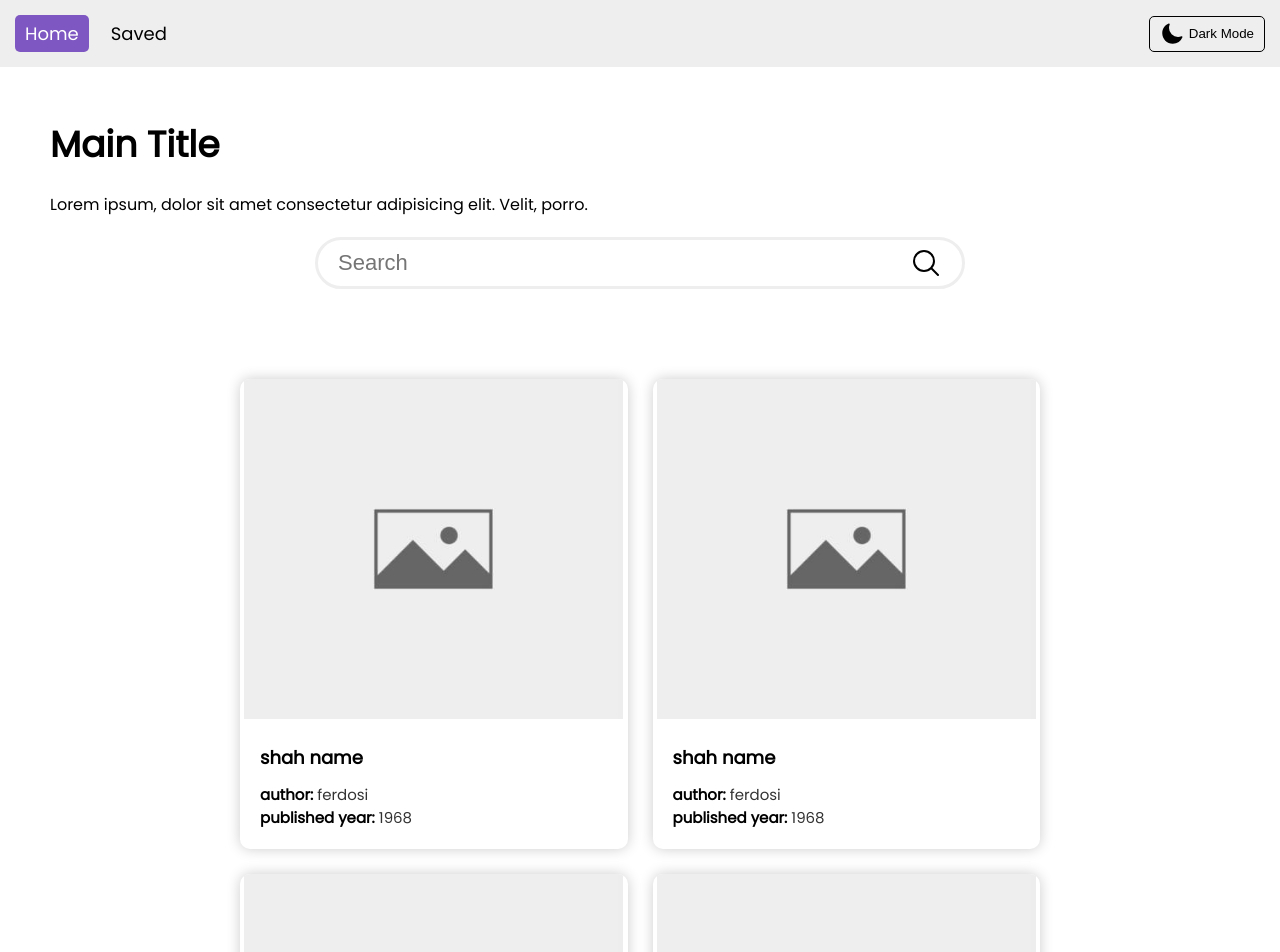
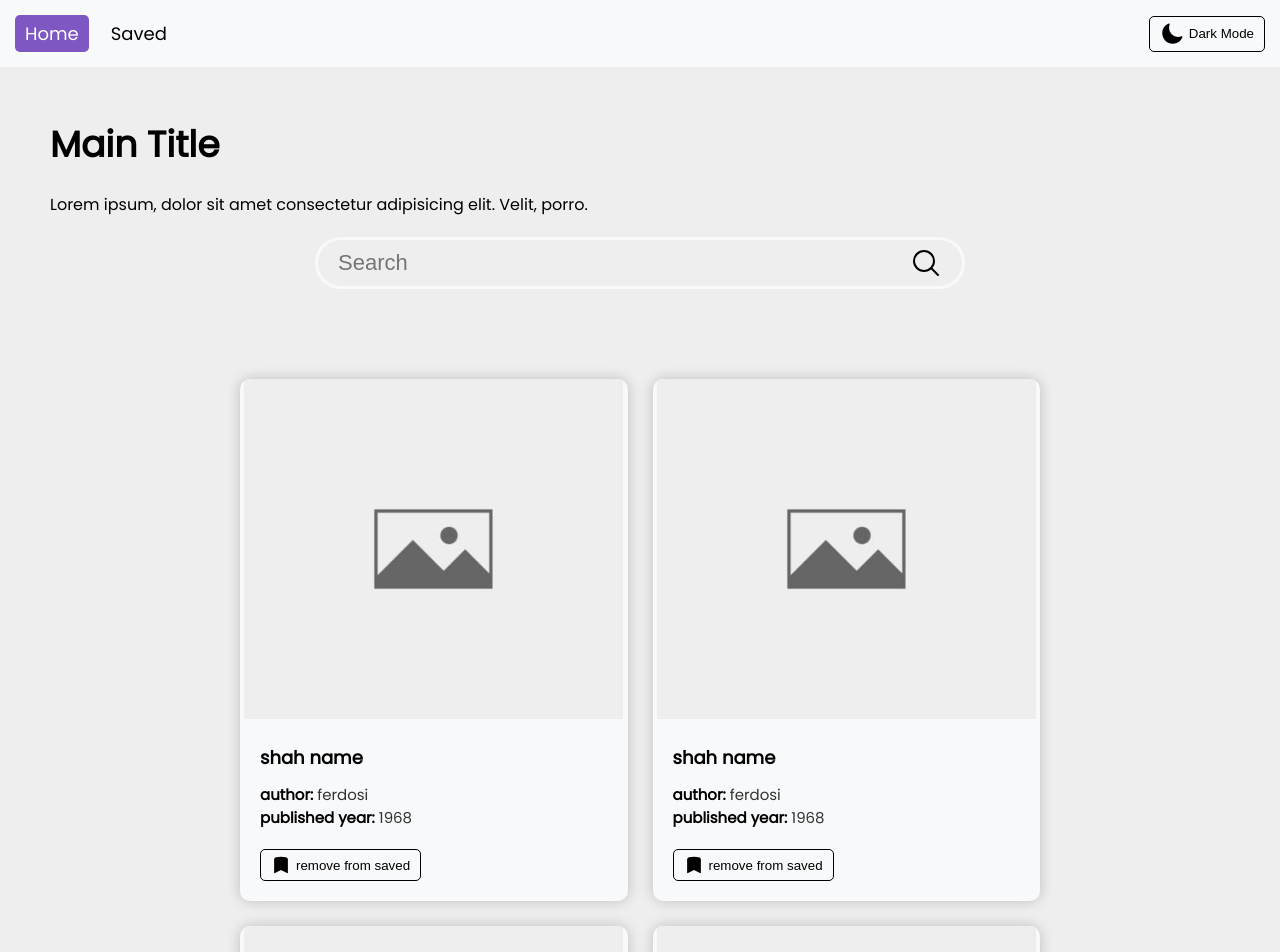
Before and after one commit to adel-nodehi/library, a React (Vite) app: page / in a window 1280 px wide. Shown: the top 952 px of the page. Built offline with nearby package versions, Linux system fonts and the light colour scheme.

Commit message:
add Button to BookItem

```diff
--- a/src/components/BookItem.jsx
+++ b/src/components/BookItem.jsx
@@ -1,6 +1,9 @@
 import notAvailable from "../assets/images/not_available_image.jpg";
+import Button from "./Button";
 
 function BookItem() {
+  const bookmarked = true;
+
   return (
     <div className="Books__item">
       <img src={notAvailable} alt="" />
@@ -12,6 +15,42 @@ function BookItem() {
         <p>
           published year: <span>1968</span>
         </p>
+
+        <Button className="btn-save">
+          {bookmarked ? (
+            <>
+              <svg
+                xmlns="http://www.w3.org/2000/svg"
+                viewBox="0 0 24 24"
+                fill="currentColor"
+              >
+                <path
+                  fill-rule="evenodd"
+                  d="M6.32 2.577a49.255 49.255 0 0 1 11.36 0c1.497.174 2.57 1.46 2.57 2.93V21a.75.75 0 0 1-1.085.67L12 18.089l-7.165 3.583A.75.75 0 0 1 3.75 21V5.507c0-1.47 1.073-2.756 2.57-2.93Z"
+                  clip-rule="evenodd"
+                />
+              </svg>
+              remove from saved
+            </>
+          ) : (
+            <>
+              <svg
+                xmlns="http://www.w3.org/2000/svg"
+                fill="none"
+                viewBox="0 0 24 24"
+                stroke-width="1.5"
+                stroke="currentColor"
+              >
+                <path
+                  stroke-linecap="round"
+                  stroke-linejoin="round"
+                  d="M17.593 3.322c1.1.128 1.907 1.077 1.907 2.185V21L12 17.25 4.5 21V5.507c0-1.108.806-2.057 1.907-2.185a48.507 48.507 0 0 1 11.186 0Z"
+                />
+              </svg>
+              save book
+            </>
+          )}
+        </Button>
       </div>
     </div>
   );
--- a/src/components/Theme.jsx
+++ b/src/components/Theme.jsx
@@ -19,7 +19,7 @@ function Theme() {
   }
 
   return (
-    <Button onClick={handleThemeChange} className="theme-btn">
+    <Button onClick={handleThemeChange}>
       <img src={isDark ? sun : moon} alt="theme icon" />
       <p>{isDark ? "Light Mode" : "Dark Mode"}</p>
     </Button>
--- a/src/index.css
+++ b/src/index.css
@@ -14,8 +14,8 @@
 }
 
 :root {
-  --bg-primary: #fff;
-  --bg-secondary: #eee;
+  --bg-primary: #eee;
+  --bg-secondary: #f8f9fa;
   --color-primary: #7e57c2;
   --bg-hover: #311b9222;
   --bg-active: #7e57c2;
@@ -178,6 +178,7 @@ input[type="search"]::-webkit-search-results-decoration {
 }
 
 .Books__item {
+  background-color: var(--bg-secondary);
   border-radius: 1rem;
   overflow: hidden;
   box-shadow: var(--light-shadow);
@@ -207,3 +208,12 @@ input[type="search"]::-webkit-search-results-decoration {
   font-weight: normal;
   opacity: 0.8;
 }
+
+.btn-save {
+  margin-top: 2rem;
+}
+
+.btn-save svg {
+  width: 2rem;
+  height: 2rem;
+}
```
